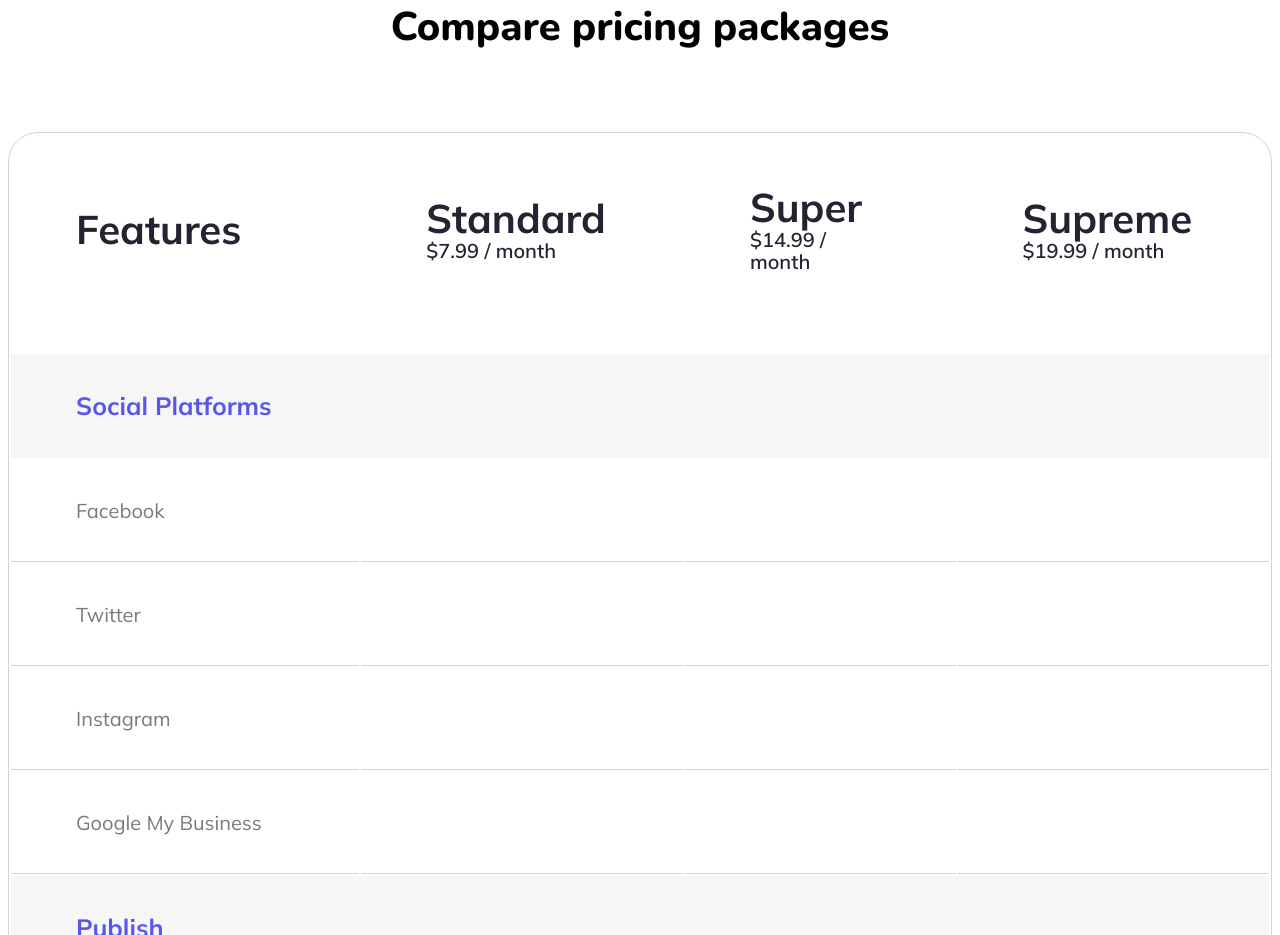
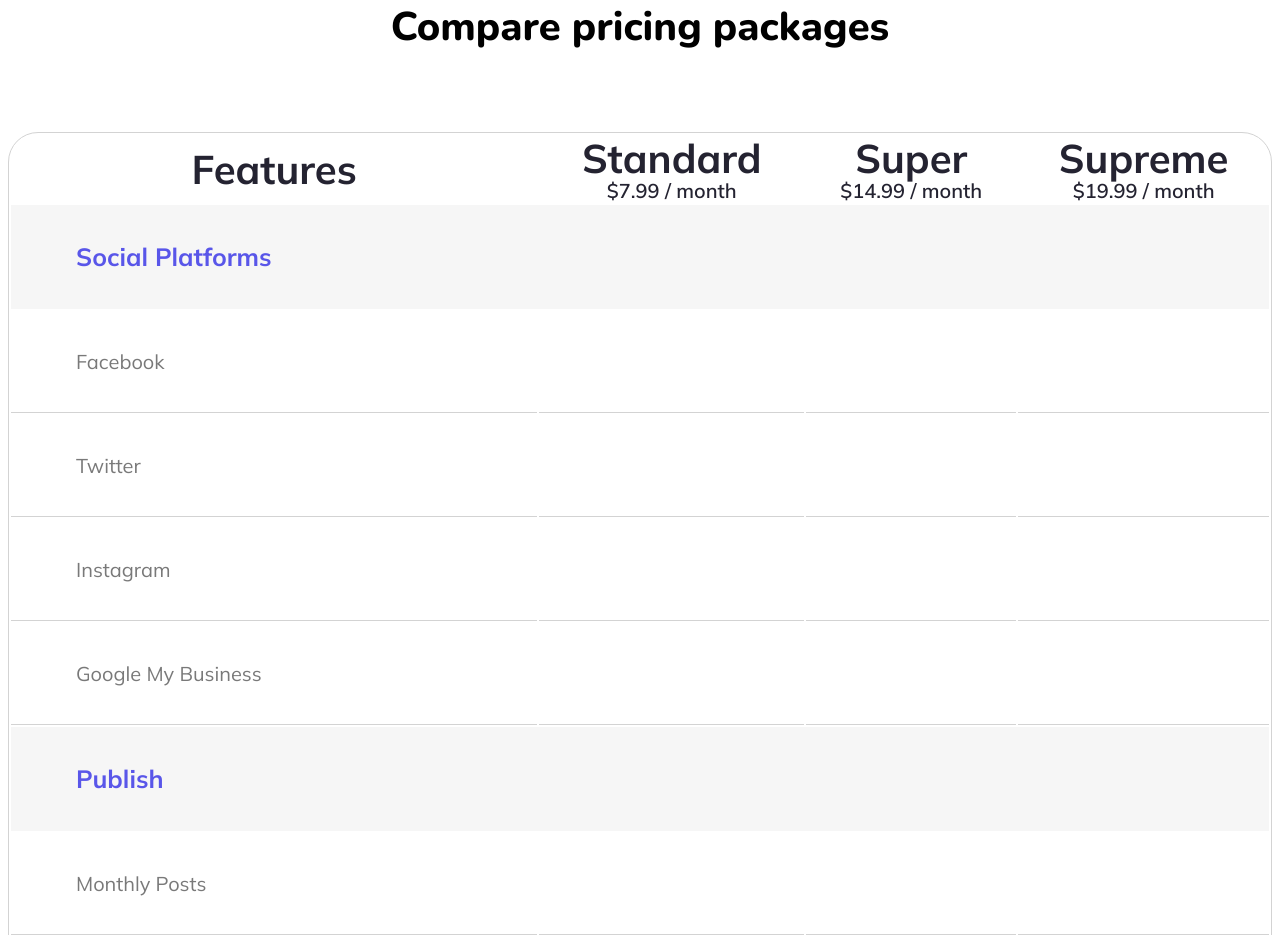
Before and after one commit to Kidddne/Challenge1, a plain HTML site: page Challenge5/multiPage-Pricing.html in a window 1280 px wide. Shown: the part 2425-3360 px from the top of the page. Drawn offline with nearby package versions, Linux system fonts and the light colour scheme.

Commit message:
challenge 5 fix bug

```diff
--- a/Challenge5/multiPage.css
+++ b/Challenge5/multiPage.css
@@ -861,8 +861,7 @@ button {
   border-radius: 30px;
 }
 .content-table th {
-  text-align: left;
-  padding: 50px 65px 79px 65px;
+  text-align: center;
 }
 .content-table tbody td {
   padding: 38px 65px;
```
Also changed, not shown: Challenge5/multiPage-homePage.html (+2 -2 lines).
